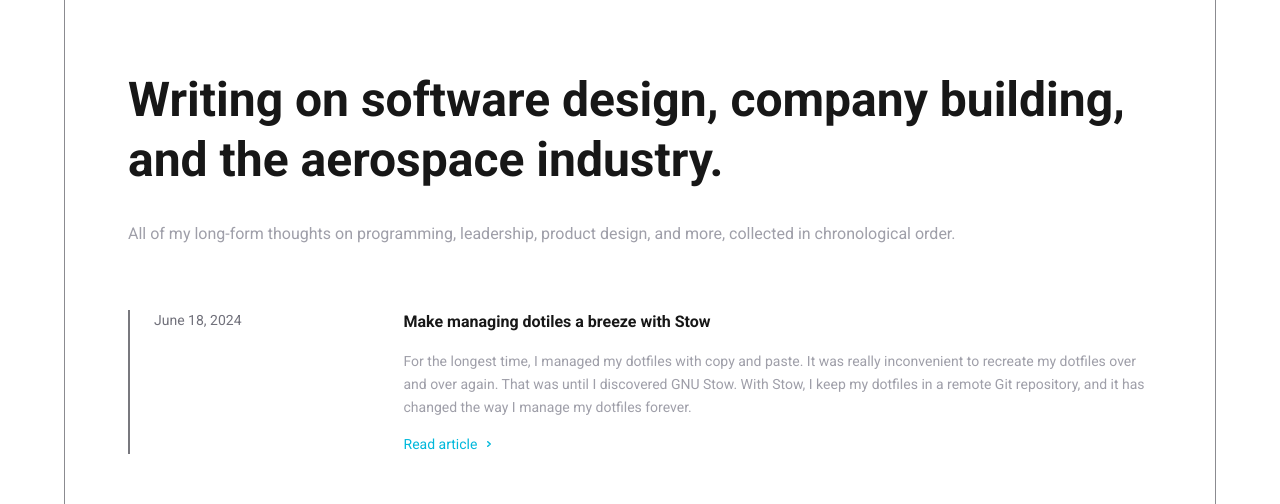
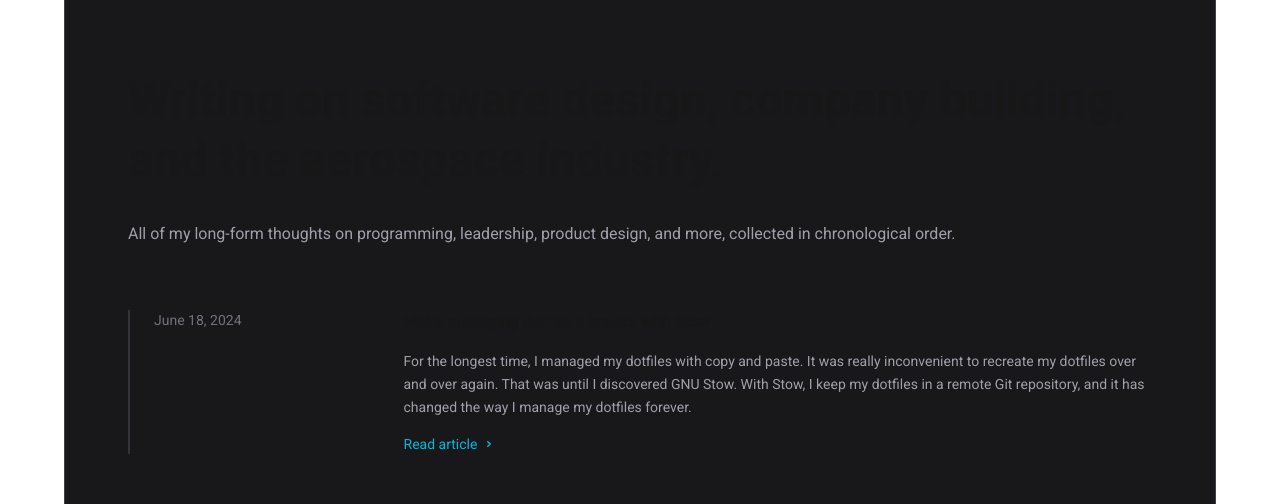
Before and after one commit to deanuharatinu/posisiterakhir, a Next.js app: page /articles in a window 1280 px wide. Shown: the part 122-626 px from the top of the page. Built offline with nearby package versions, Linux system fonts and the light colour scheme.

Commit message:
feat: add `main` tag on root layout

```diff
--- a/app/layout.tsx
+++ b/app/layout.tsx
@@ -29,14 +29,16 @@ export default function RootLayout({
   return (
     <html lang="en">
       <body className={`${roboto.className} antialiased relative flex flex-col min-h-screen`}>
+        <main>
           <OuterContainer className="fixed inset-0 -z-10">
-          <div className="border-l-1 border-r-1 border-zinc-700/60 w-full dark:bg-zinc-900 dark:ring-zinc-300/20" />
+            <div className="border-l-1 border-r-1 border-zinc-700 w-full bg-zinc-900 " />
           </OuterContainer>
           <Header className="pt-6" />
           <Content>
             {children}
           </Content>
           <Footer />
+        </main>
       </body>
     </html >
   );
@@ -44,7 +46,7 @@ export default function RootLayout({
 
 function Content({ children }: Readonly<{ children: React.ReactNode }>) {
   return (
-    <div className="flex-1 mt-16 sm:mt-32">
+    <div className="flex-1 pt-16 sm:pt-32">
       <InnerContainer >
         {children}
       </InnerContainer>
```
Lines whose indentation alone changed are shown as unchanged.
